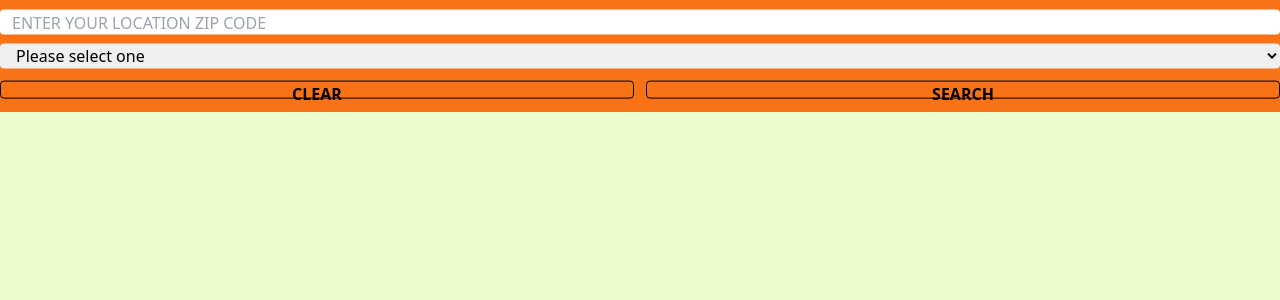
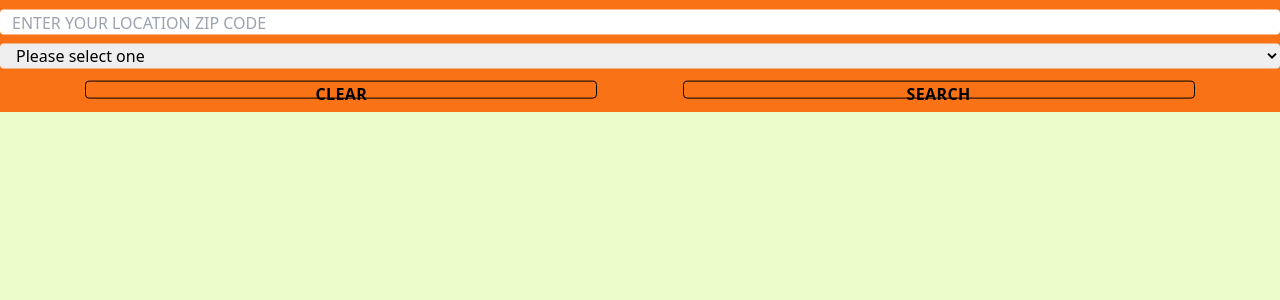
Before and after one commit to neli-rashkova/PetFinder-Ticket, a Vue app: page / in a window 1280 px wide. Shown: the top 300 px of the page. Built offline with nearby package versions, Linux system fonts and the light colour scheme.

Commit message:
refactor: added reusable button component

```diff
--- a/src/components/PetFinder/SearchBar.vue
+++ b/src/components/PetFinder/SearchBar.vue
@@ -10,6 +10,7 @@
           v-model="location"
           aria-required="true"
         />
+
         <select
           aria-required="true"
           v-model="selected"
@@ -22,18 +23,11 @@
           <option>Bird</option>
         </select>
 
-        <div class="w-full h-1/4 flex justify-evenly gap-3 py-1">
-          <button
-            class="w-1/2 bg-orange-500 rounded uppercase font-semibold border border-black"
-          >
-            Clear
-          </button>
-          <button
-            class="w-1/2 bg-orange-500 rounded uppercase font-semibold border border-black"
-          >
-            Search
-          </button>
+        <div class="w-full h-1/4 flex justify-evenly py-1">
+          <SmallButton label="Clear" @handleEvent="clear" />
+          <SmallButton label="Search" @handleEvent="submit" />
         </div>
+        <div>{{ location }}</div>
       </div>
     </div>
   </div>
@@ -41,7 +35,14 @@
 
 <script setup lang="ts">
 import { ref } from "vue";
+import SmallButton from "../Buttons/SmallButton.vue";
 
-const location = ref<number>();
+const location = ref<number | undefined>(undefined);
 const selected = ref("");
+
+function submit() {}
+
+function clear() {
+  location.value = undefined;
+}
 </script>
```
